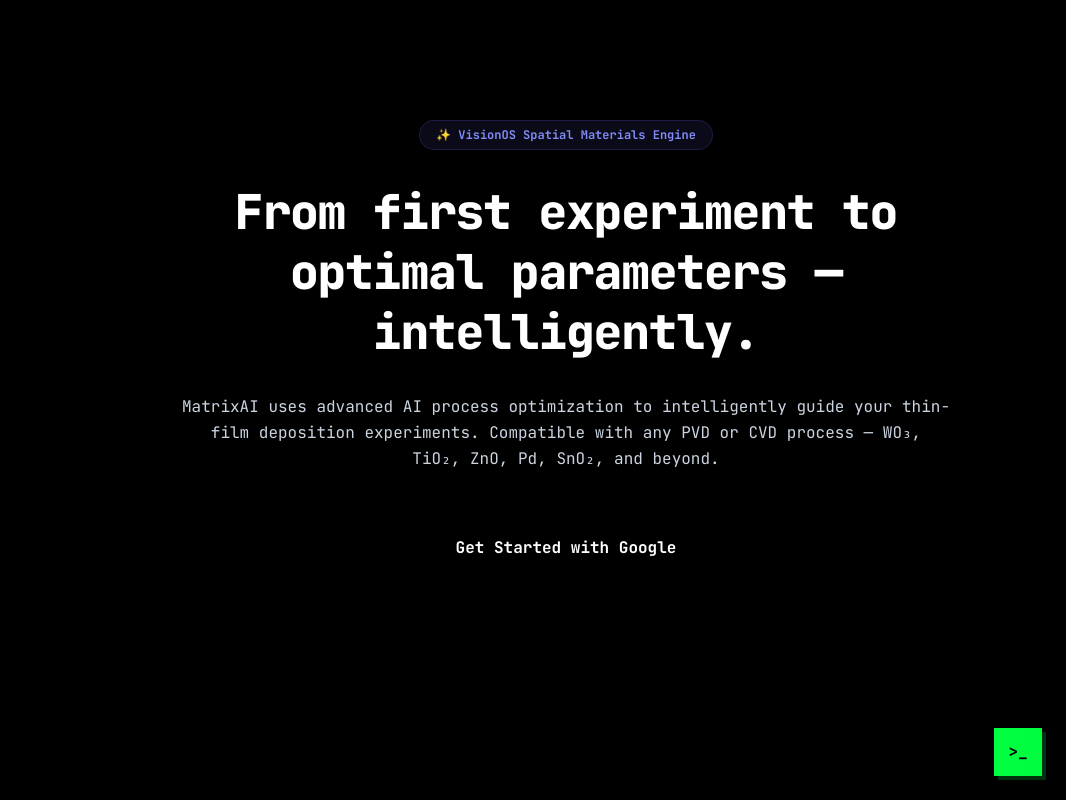
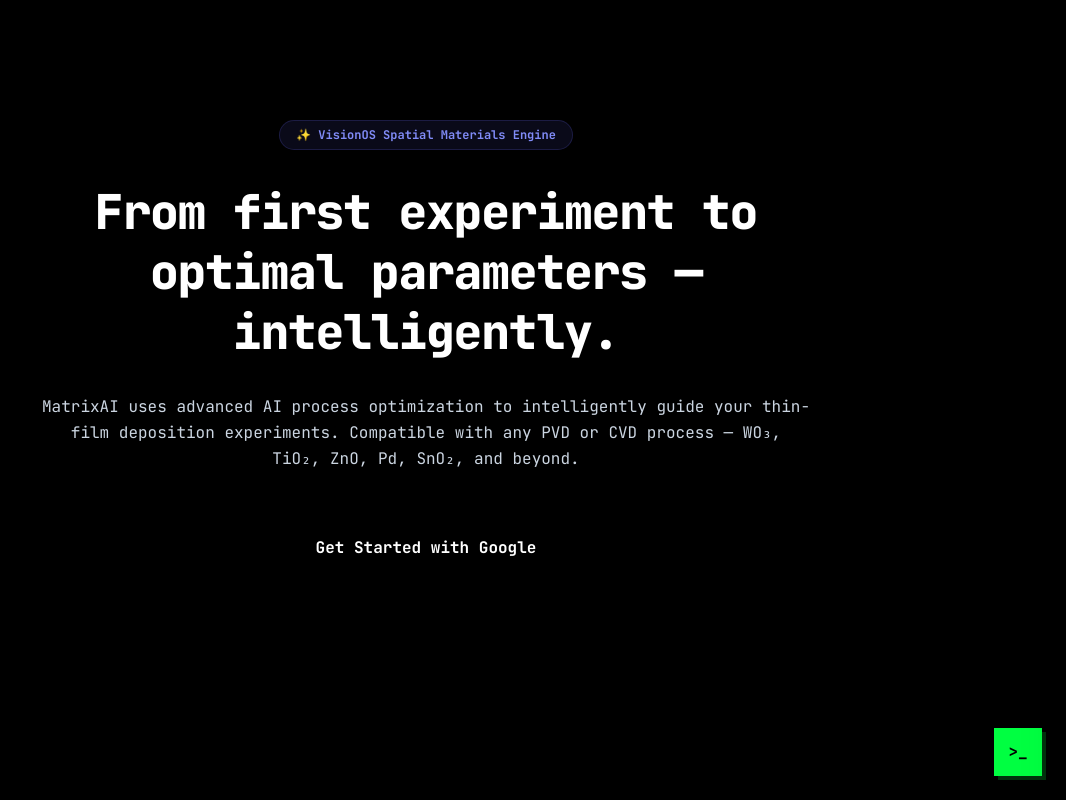
Before and after one commit to Pavannaidu9031/matrix-ai-optimizer, a FastAPI app: page / in a window 1280 px wide. Shown: the whole page, without its empty margins (214-1280 px from the left). Run offline with FastAPI, Linux system fonts and the light colour scheme; some libraries are stand-ins or nearby versions.

Commit message:
Update base.html

```diff
--- a/templates/base.html
+++ b/templates/base.html
@@ -233,7 +233,8 @@
     {% endif %}
 
     <!-- MAIN CONTENT AREA -->
-    <div class="flex-1 main-content min-h-screen flex flex-col bg-black min-w-0">
+    <!-- Fixed the missing conditional check so margin-left only applies when logged in -->
+    <div class="flex-1 {% if user %}main-content{% else %}w-full{% endif %} min-h-screen flex flex-col bg-black min-w-0">
         {% if user %}
         <header class="h-16 border-b border-gray-800 bg-black/80 backdrop-blur-sm sticky top-0 z-40 px-4 md:px-8 flex items-center justify-between">
             <div class="flex items-center space-x-3">
@@ -245,7 +246,7 @@
                     <!-- Mobile/Tablet Theme Toggle (Android Style) -->
                     <button onclick="toggleTheme()" class="lg:hidden flex items-center justify-center text-gray-500 hover:text-matrix-green transition-colors focus:outline-none touch-target ml-1" title="Toggle Theme">
                         <svg class="theme-icon-moon w-5 h-5 block" fill="currentColor" viewBox="0 0 24 24"><path d="M21 12.79A9 9 0 1111.21 3 7 7 0 0021 12.79z"></path></svg>
-                        <svg class="theme-icon-sun w-5 h-5 hidden" fill="none" stroke="currentColor" stroke-width="2" viewBox="0 0 24 24"><path stroke-linecap="round" stroke-linejoin="round" d="M12 3v1m0 16v1m9-9h-1M4 12H3m15.364 6.364l-.707-.707M6.343 6.343l-.707-.707m12.728 0l-.707.707M16 12a4 4 0 11-8 0 4 4 0 018 0z"></path></svg>
+                        <svg class="theme-icon-sun w-5 h-5 hidden" fill="none" stroke="currentColor" stroke-width="2" viewBox="0 0 24 24"><path stroke-linecap="round" stroke-linejoin="round" d="M12 3v1m0 16v1m9-9h-1M4 12H3m15.364 6.364l-.707-.707M6.343 6.343l-.707-.707m12.728 0l-.707.707M6.343 17.657l-.707.707M16 12a4 4 0 11-8 0 4 4 0 018 0z"></path></svg>
                     </button>
                 </div>
                 <div class="text-sm md:text-base font-display font-bold tracking-widest uppercase text-gray-300 truncate">
```
